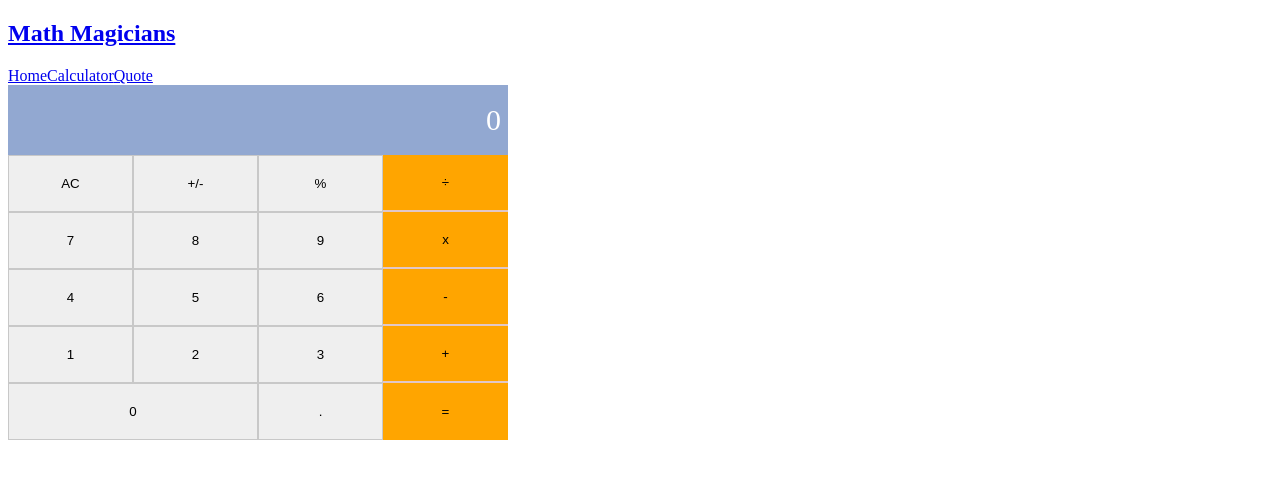
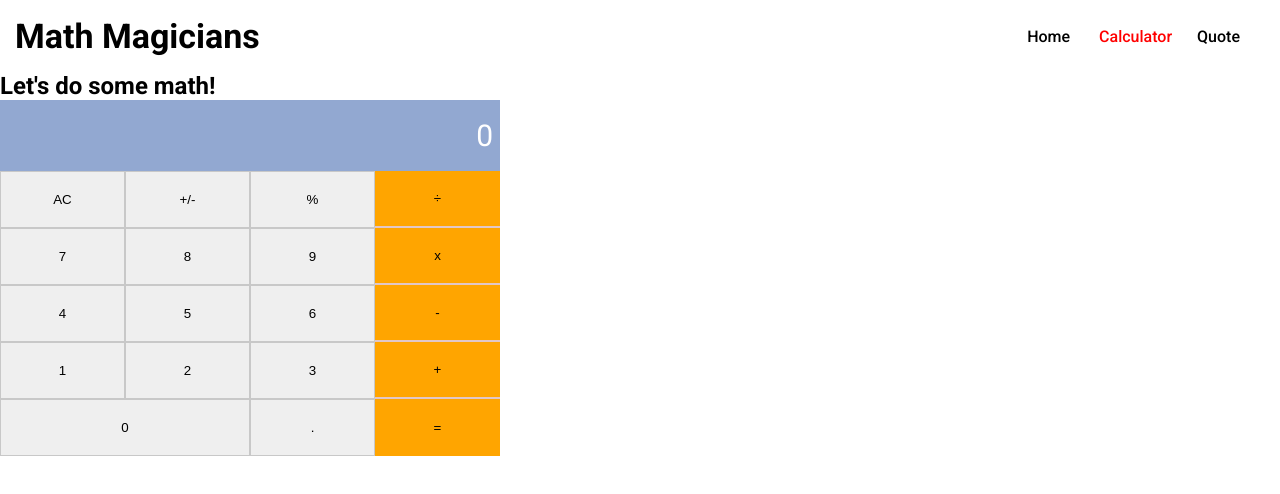
Before and after one commit to John-Kibirige/math-magicians, a React (Create React App) app: page /calculator in a window 1280 px wide. Shown: the top 494 px of the page. Built offline with nearby package versions, Linux system fonts and the light colour scheme.

Commit message:
Add styles for active links

```diff
--- a/src/App.css
+++ b/src/App.css
@@ -1,4 +1,19 @@
-.overall-container {
+@import url('https://fonts.googleapis.com/css2?family=Lato:wght@400;700;900&family=Open+Sans:wght@400;500;600;700;800&family=Poppins:wght@400;500;600;700;800&family=Roboto:wght@300;400;500;700;900&display=swap');
+
+html {
+  box-sizing: border-box;
+}
+
+* {
+  box-sizing: inherit;
+  margin: 0;
+}
+
+body {
+  font-family: 'Roboto', sans-serif;
+}
+
+.calc-container {
   width: 500px;
   background-color: #e1c7c7;
 }
@@ -38,3 +53,33 @@
 .orange:hover {
   background-color: #f9ce81;
 }
+
+nav {
+  display: flex;
+  align-items: center;
+  padding: 16px 15px;
+}
+
+.nav-links {
+  margin-left: auto;
+}
+
+a {
+  text-decoration: none;
+  color: black;
+  margin-right: 25px;
+  transition: all 0.2s ease-in-out;
+  font-weight: 500;
+}
+
+.nav-links a:hover {
+  text-decoration: underline;
+}
+
+.activated {
+  color: red;
+}
+
+nav h1 {
+  font-size: 34px;
+}
--- a/src/App.js
+++ b/src/App.js
@@ -12,7 +12,7 @@ function App() {
       <BrowserRouter>
         <Routes>
           <Route path='/' element={<SharedComponent />}>
-            <Route index element={<Home />} />
+            <Route path='home' element={<Home />} />
             <Route path='calculator' element={<Calculator />} />
             <Route path='quote' element={<Quote />} />
           </Route>
--- a/src/components/Calculator.js
+++ b/src/components/Calculator.js
@@ -1,3 +1,4 @@
+/*eslint-disable */
 import React, { useState } from 'react';
 import Key from './Key';
 import calculate from '../logic/calculate';
@@ -15,16 +16,39 @@ const Calculator = () => {
     }));
   };
 
-  const keys = ['AC', '+/-', '%', '÷', '7', '8', '9', 'x', '4', '5', '6', '-', '1', '2', '3', '+', '0', '.', '='];
-  const page = keys.map((k) => <Key value={k} key={k} handleClickEvent={handleClick} />);
+  const keys = [
+    'AC',
+    '+/-',
+    '%',
+    '÷',
+    '7',
+    '8',
+    '9',
+    'x',
+    '4',
+    '5',
+    '6',
+    '-',
+    '1',
+    '2',
+    '3',
+    '+',
+    '0',
+    '.',
+    '=',
+  ];
+  const page = keys.map((k) => (
+    <Key value={k} key={k} handleClickEvent={handleClick} />
+  ));
 
   return (
-    <section className="overall-container">
-      <div className="display">{state.total ? state.total : '0'}</div>
-      <div className="grid-container">
-        {page}
-      </div>
-    </section>
+    <div className='overall-container'>
+      <h2>Let's do some math!</h2>
+      <section className='calc-container'>
+        <div className='display'>{state.total ? state.total : '0'}</div>
+        <div className='grid-container'>{page}</div>
+      </section>
+    </div>
   );
 };
 
--- a/src/components/Navbar.js
+++ b/src/components/Navbar.js
@@ -5,13 +5,25 @@ import { NavLink } from 'react-router-dom';
 const Navbar = () => {
   return (
     <nav>
-      <NavLink to='/'>
+      <NavLink to='home'>
         <h1>Math Magicians</h1>
       </NavLink>
       <div className='nav-links'>
-        <NavLink to='/'>Home</NavLink>
-        <NavLink to='calculator'>Calculator</NavLink>
-        <NavLink to='quote'>Quote</NavLink>
+        <NavLink
+          to='home'
+          className={({ isActive }) => (isActive ? 'activated' : '')}>
+          Home{' '}
+        </NavLink>
+        <NavLink
+          to='calculator'
+          className={({ isActive }) => (isActive ? 'activated' : '')}>
+          Calculator
+        </NavLink>
+        <NavLink
+          to='quote'
+          className={({ isActive }) => (isActive ? 'activated' : '')}>
+          Quote
+        </NavLink>
       </div>
     </nav>
   );
```
